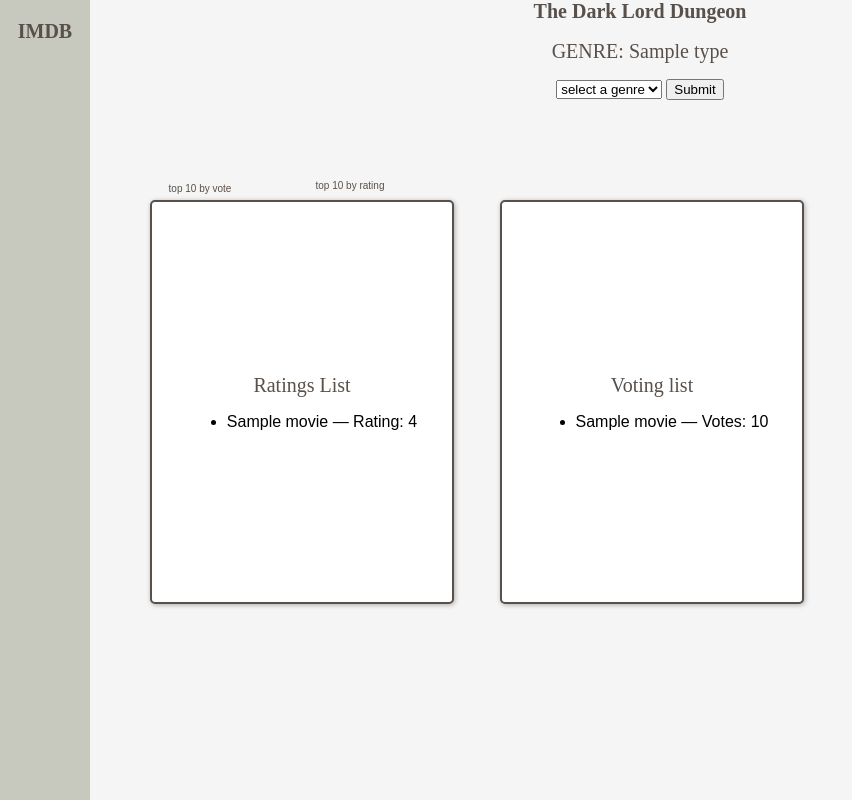
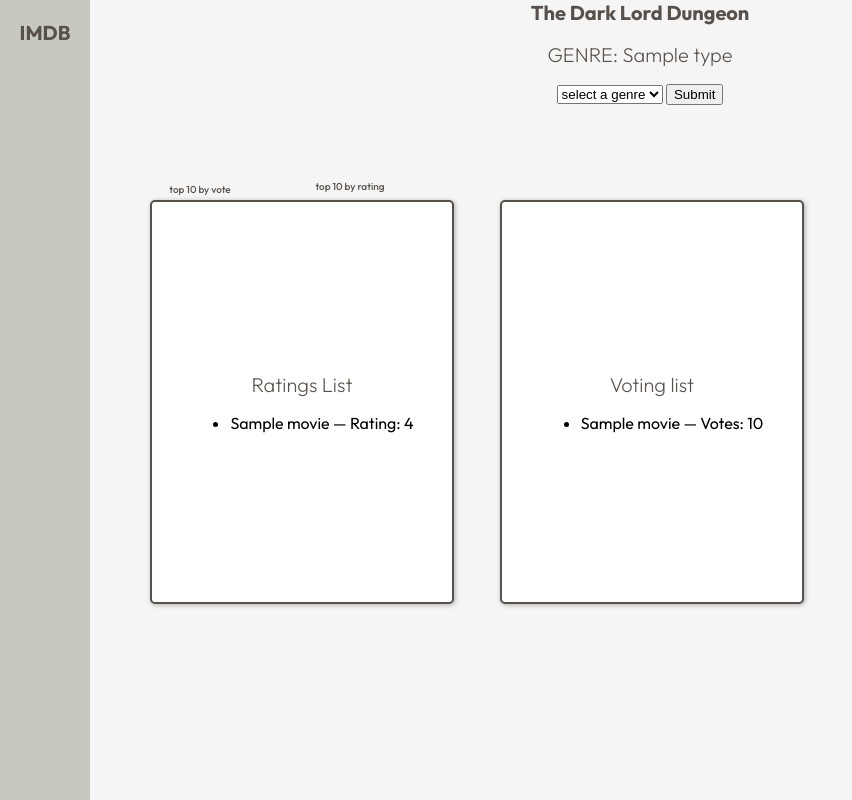
Before and after one commit to ECE3824-Spring2025/imdb-the-dark-lords, a Flask app: template templates/index.html in a window 1280 px wide. Shown: the whole page, without its empty margins (0-852 px from the left). Run offline with Flask 3, Linux system fonts and the light colour scheme; the template is opened without the code that fills it: most values are stand-ins (such as "Sample title", 1, 10 or a date in 2020).

Commit message:
fixed the header font issue. PLEASE BE CAREFIL ABOUT LOCAL SOURCES

```diff
--- a/static/styles.css
+++ b/static/styles.css
@@ -1,7 +1,4 @@
-@font-face {
-    font-family: 'outfit';
-    src: 'C:\Users\Rayne\Desktop\myproject\imdb-the-dark-lords\static\outfit\Outfit-ExtraBold.ttf';
-}
+@import url('https://fonts.googleapis.com/css2?family=Outfit:wght@100..900&display=swap');
 
 body {
     font-family: outfit, sans-serif;
```
